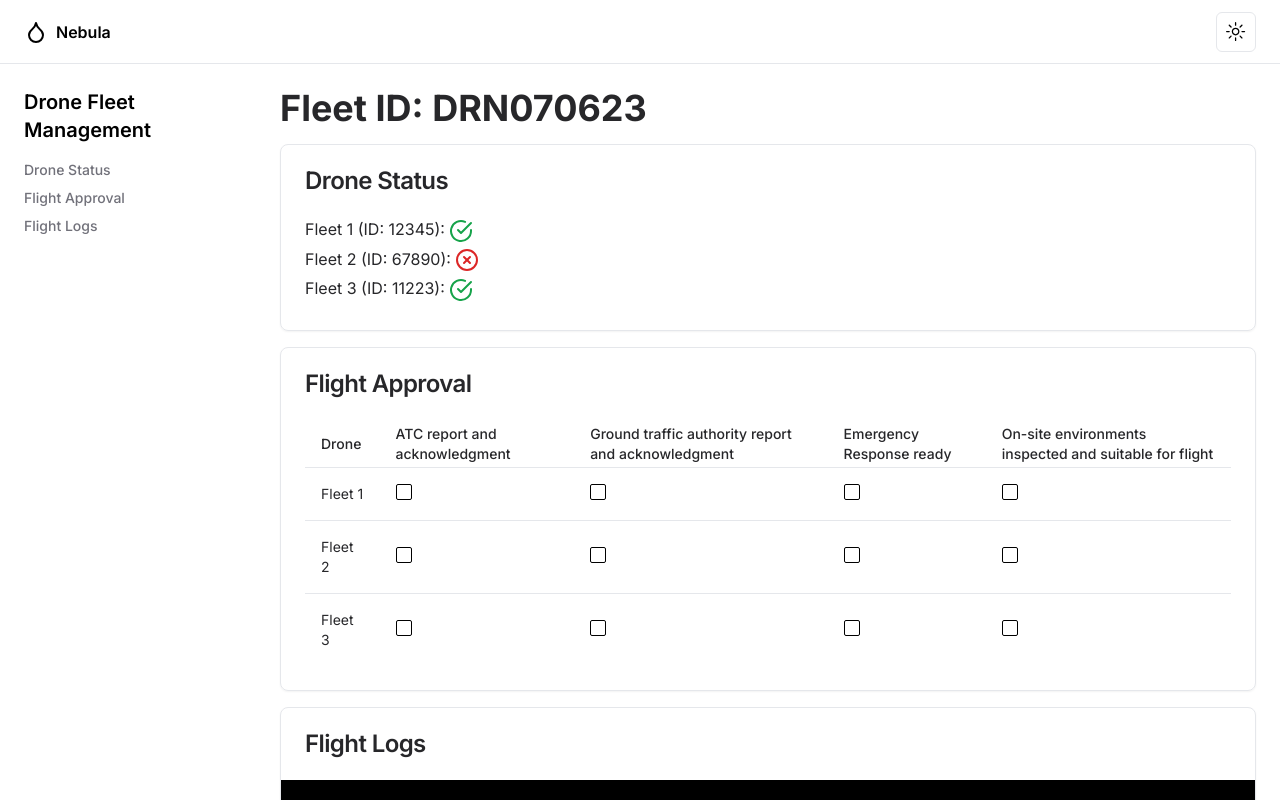
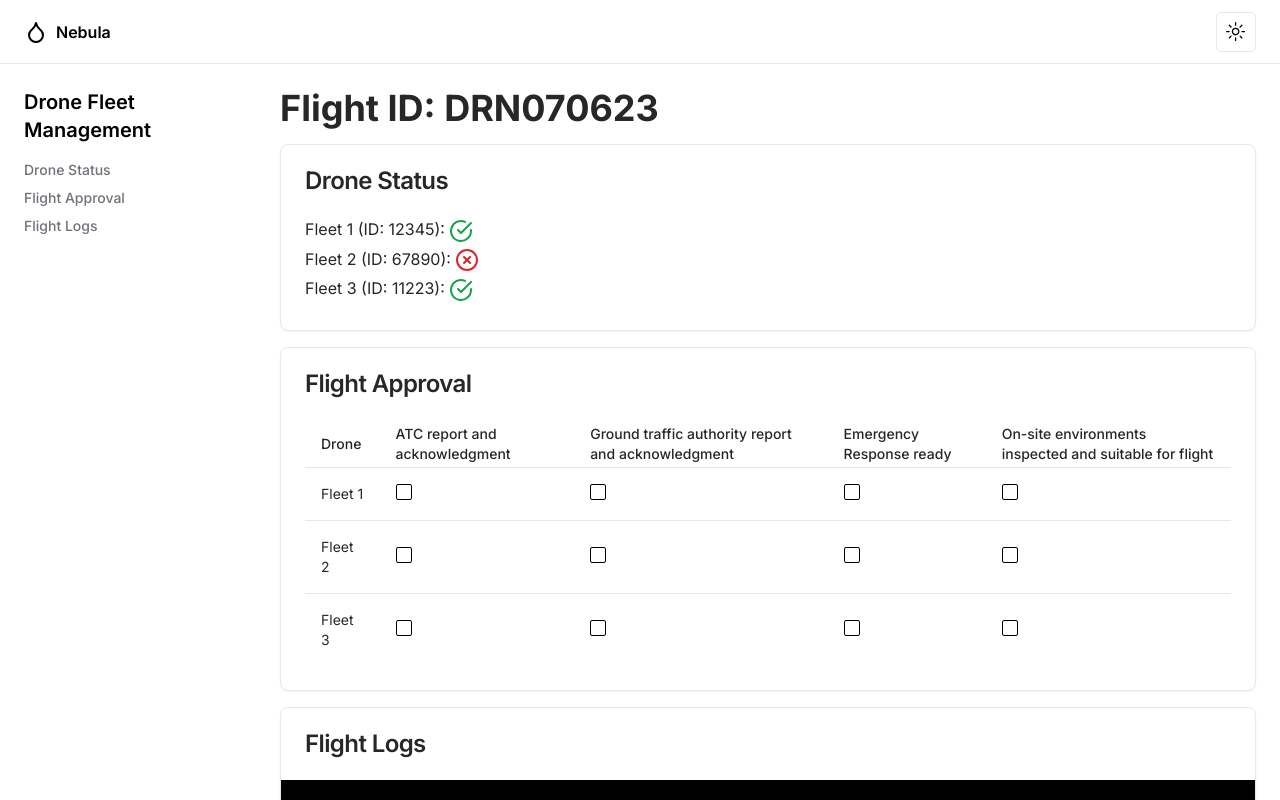
Before and after one commit to marcuspang/tum-nebula, a Next.js app: page / in a window 1280 px wide. Shown: the top 800 px of the page. Built offline with nearby package versions, Linux system fonts and the light colour scheme.

Commit message:
feat: update title wording

```diff
--- a/src/components/fleet-management.tsx
+++ b/src/components/fleet-management.tsx
@@ -8,16 +8,10 @@ import {
   TableHeader,
   TableRow,
 } from "@/components/ui/table";
+import { CheckCircleIcon, XCircleIcon } from "lucide-react";
 import Link from "next/link";
 import { SVGProps } from "react";
 import { ColourModeToggle } from "./colour-mode-toggle";
-import {
-  CheckCircleIcon,
-  CheckIcon,
-  CrossIcon,
-  XCircle,
-  XCircleIcon,
-} from "lucide-react";
 
 export function FleetManagement() {
   return (
@@ -47,7 +41,7 @@ export function FleetManagement() {
         </aside>
         <main className="flex-1 p-6 bg-white dark:bg-black">
           <h1 className="text-4xl font-bold text-zinc-800 dark:text-zinc-100">
-            Fleet ID: DRN070623
+            Flight ID: DRN070623
           </h1>
           <Card className="mt-4">
             <CardHeader>
@@ -91,9 +85,7 @@ export function FleetManagement() {
                     <TableHead>
                       Ground traffic authority report and acknowledgment
                     </TableHead>
-                    <TableHead>
-                      Emergency Response ready
-                    </TableHead>
+                    <TableHead>Emergency Response ready</TableHead>
                     <TableHead>
                       On-site environments inspected and suitable for flight
                     </TableHead>
```
